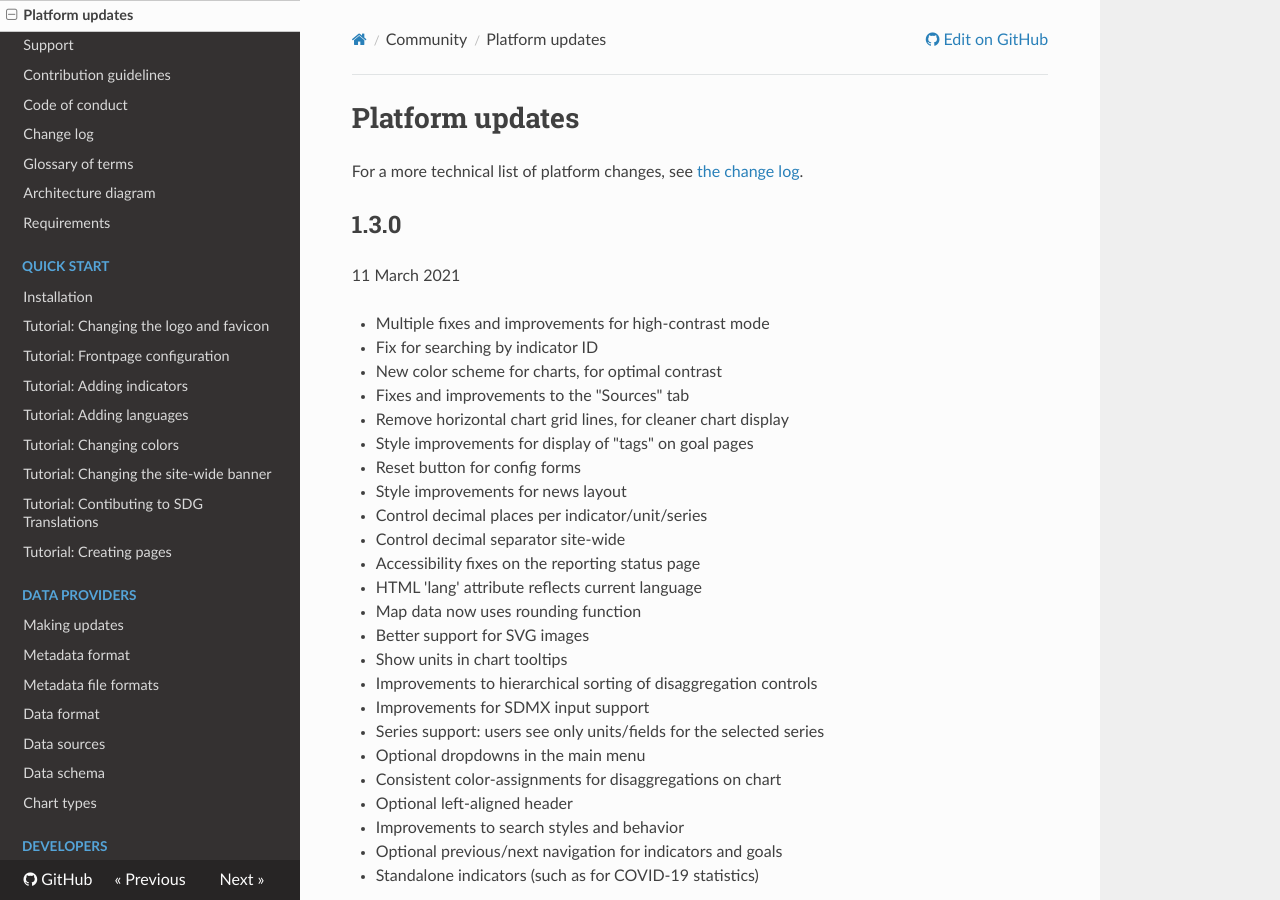
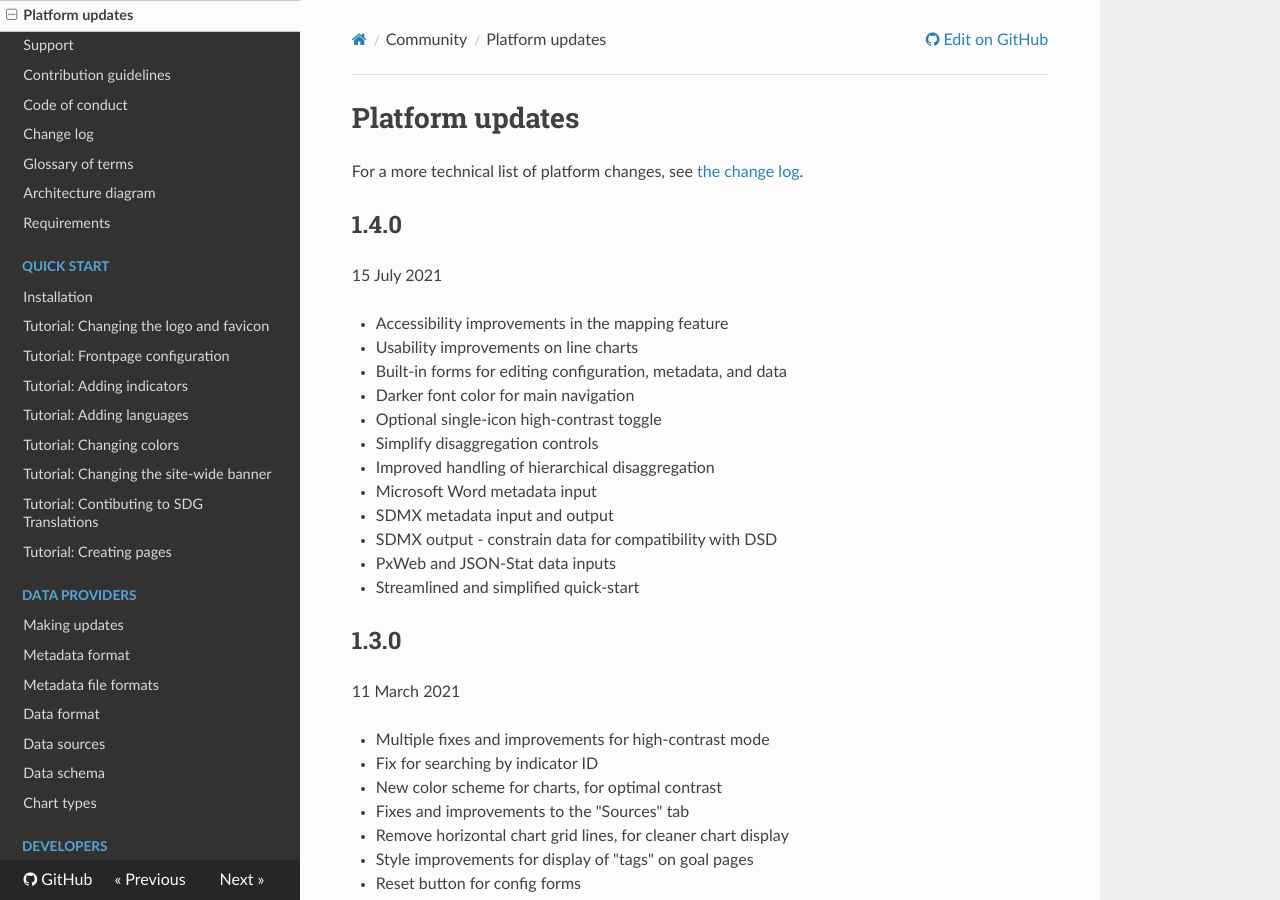
Before and after one commit to open-sdg/open-sdg, an MkDocs documentation site: the page built from docs/updates.md, in a window 1280 px wide and 900 px high. Built offline with MkDocs 1.6.1, drawn with Linux system fonts in a browser that asks for light colours; nearby versions of some CDN libraries; old or Windows-style settings are respelled for this version of MkDocs.

```diff
--- a/docs/updates.md
+++ b/docs/updates.md
@@ -1,6 +1,23 @@
 <h1>Platform updates</h1>
 
 For a more technical list of platform changes, see [the change log](changelog.md).
+
+## 1.4.0
+
+15 July 2021
+
+* Accessibility improvements in the mapping feature
+* Usability improvements on line charts
+* Built-in forms for editing configuration, metadata, and data
+* Darker font color for main navigation
+* Optional single-icon high-contrast toggle
+* Simplify disaggregation controls
+* Improved handling of hierarchical disaggregation
+* Microsoft Word metadata input
+* SDMX metadata input and output
+* SDMX output - constrain data for compatibility with DSD
+* PxWeb and JSON-Stat data inputs
+* Streamlined and simplified quick-start
 
 ## 1.3.0
 
```
Also changed, not shown: docs/changelog.md (+8 -0 lines).
